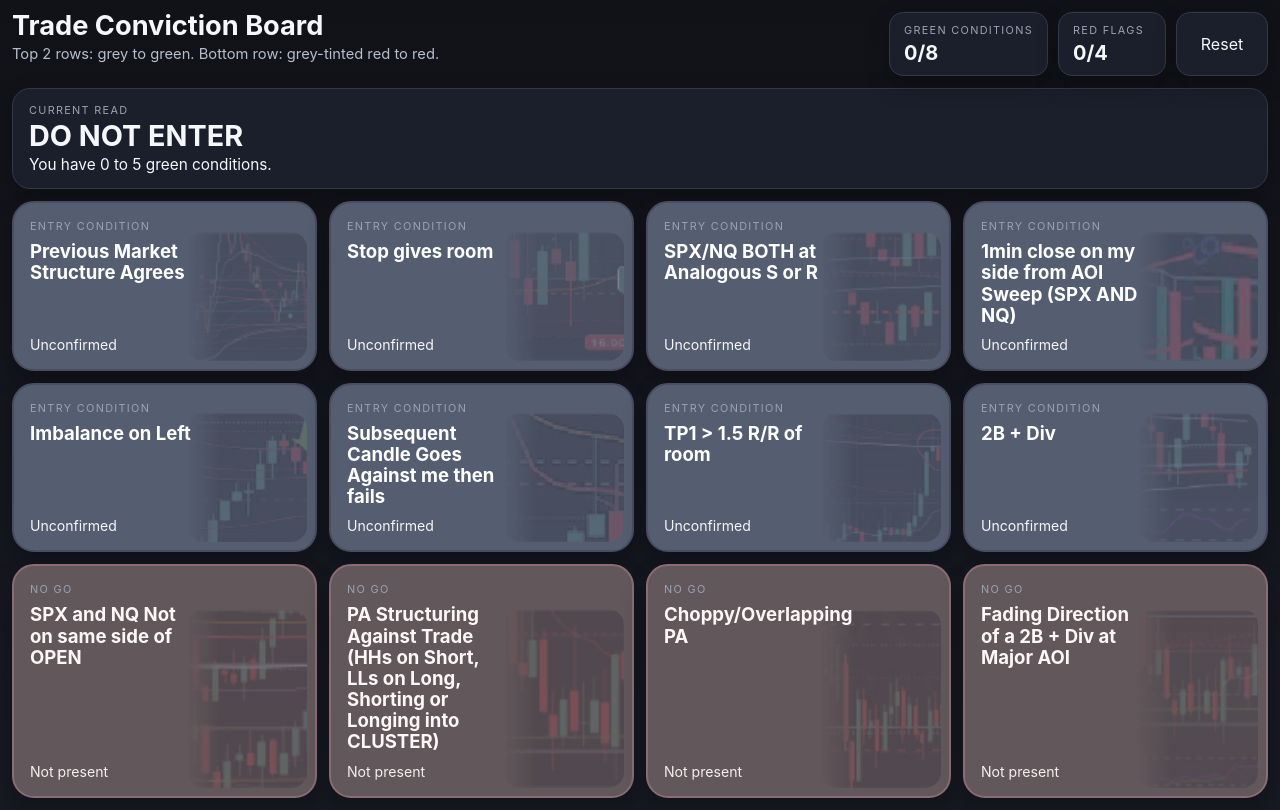
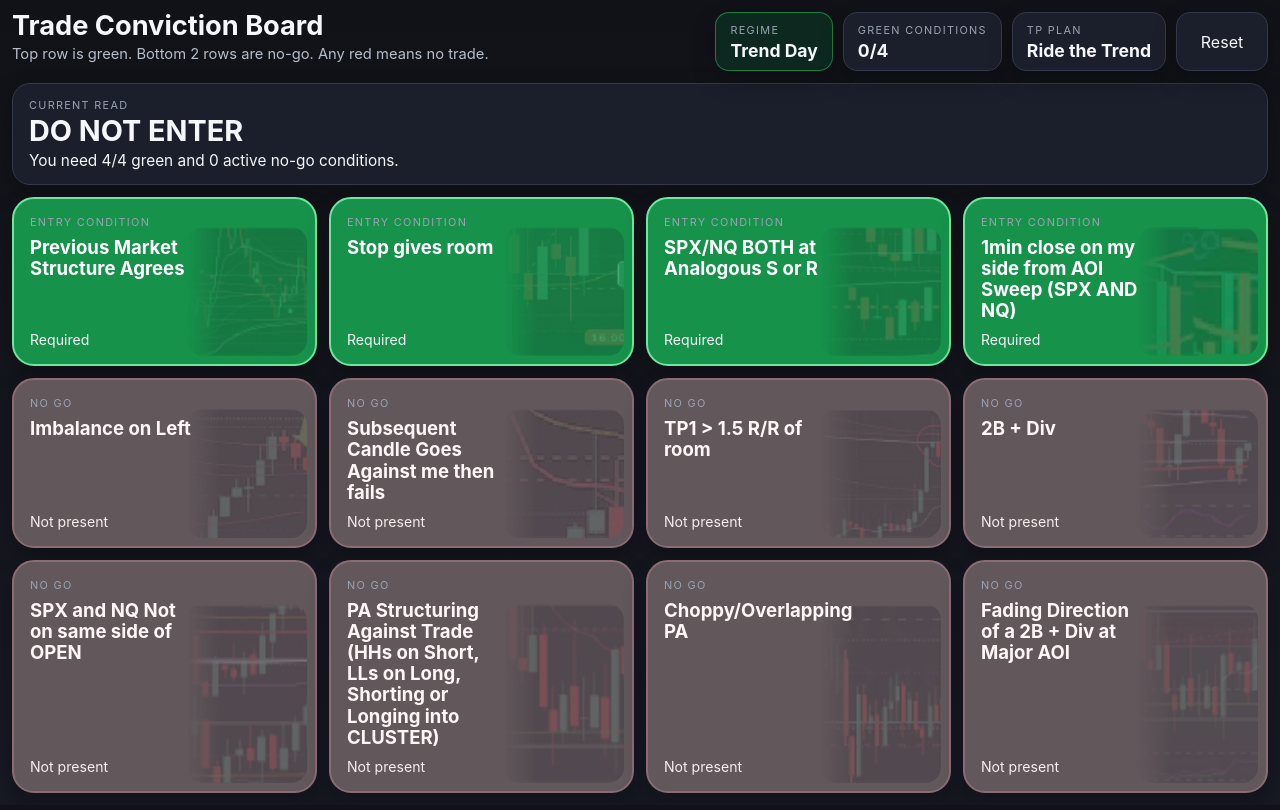
Before and after one commit to bboypkj/trade-checklist-app, a React (Vite) app: page / in a window 1280 px wide. Built offline with nearby package versions, Linux system fonts and the light colour scheme.

Commit message:
Add files via upload
Adding more No Go's, regime clicker, TP reminder

```diff
--- a/src/App.jsx
+++ b/src/App.jsx
@@ -1,14 +1,16 @@
 import React, { useMemo, useState } from 'react';
+
+const regimeOptions = ['Trend Day', 'Reversal Day', '2-Sided CHOP'];
 
 const defaultTiles = [
   { id: 1, label: 'Previous Market Structure Agrees', group: 'entry', state: 'neutral', image: '/MSagree.png' },
   { id: 2, label: 'Stop gives room', group: 'entry', state: 'neutral', image: '/stoproom.png' },
   { id: 3, label: 'SPX/NQ BOTH at Analogous S or R', group: 'entry', state: 'neutral', image: '/analogous.png' },
   { id: 4, label: '1min close on my side from AOI Sweep (SPX AND NQ)', group: 'entry', state: 'neutral', image: '/samesideclose.png' },
-  { id: 5, label: 'Imbalance on Left', group: 'entry', state: 'neutral', image: '/imbalance.png' },
-  { id: 6, label: 'Subsequent Candle Goes Against me then fails', group: 'entry', state: 'neutral', image: '/2ndpoke.png' },
-  { id: 7, label: 'TP1 > 1.5 R/R of room', group: 'entry', state: 'neutral', image: '/tp1room.png' },
-  { id: 8, label: '2B + Div', group: 'entry', state: 'neutral', image: '/2b.png' },
+  { id: 5, label: 'Imbalance on Left', group: 'nogo', state: 'neutral', image: '/imbalance.png' },
+  { id: 6, label: 'Subsequent Candle Goes Against me then fails', group: 'nogo', state: 'neutral', image: '/2ndpoke.png' },
+  { id: 7, label: 'TP1 > 1.5 R/R of room', group: 'nogo', state: 'neutral', image: '/tp1room.png' },
+  { id: 8, label: '2B + Div', group: 'nogo', state: 'neutral', image: '/2b.png' },
   { id: 9, label: 'SPX and NQ Not on same side of OPEN', group: 'nogo', state: 'neutral', image: '/NGsameside.png' },
   { id: 10, label: 'PA Structuring Against Trade (HHs on Short, LLs on Long, Shorting or Longing into CLUSTER)', group: 'nogo', state: 'neutral', image: '/NGStructure.png' },
   { id: 11, label: 'Choppy/Overlapping PA', group: 'nogo', state: 'neutral', image: '/NGchop.png' },
@@ -19,40 +21,46 @@ function getNextState(tile) {
   return tile.state === 'neutral' ? 'active' : 'neutral';
 }
 
-function getOverallStatus(greenCount, redCount) {
+function getOverallStatus(greenCount, redCount, regime) {
   if (redCount > 0) {
     return {
       title: 'NO GO',
-      subtitle: 'At least one hard blocker is active.',
+      subtitle: 'At least one no-go condition is active.',
       className: 'status-card status-red',
     };
   }
 
-  if (greenCount === 8) {
+  if (greenCount === 4) {
     return {
       title: 'A+',
-      subtitle: 'All 8 entry conditions are confirmed.',
+      subtitle: `${regime} confirmed: all 4 entry conditions are on.`,
       className: 'status-card status-emerald',
-    };
-  }
-
-  if (greenCount >= 6) {
-    return {
-      title: 'A',
-      subtitle: 'You have 6 or more conditions confirmed.',
-      className: 'status-card status-green',
     };
   }
 
   return {
     title: 'DO NOT ENTER',
-    subtitle: 'You have 0 to 5 green conditions.',
+    subtitle: `You need 4/4 green and 0 active no-go conditions.`,
     className: 'status-card status-neutral',
   };
 }
 
+function getTpPlan(regime) {
+  return regime === '2-Sided CHOP' ? 'Conservative' : 'Ride the Trend';
+}
+
+function getRegimeCardClass(regime) {
+  if (regime === 'Trend Day') return 'pill-card pill-button regime-trend';
+  if (regime === 'Reversal Day') return 'pill-card pill-button regime-reversal';
+  return 'pill-card pill-button regime-chop';
+}
+
 export default function App() {
   const [tiles, setTiles] = useState(defaultTiles);
+  const [regimeIndex, setRegimeIndex] = useState(0);
+
+  const regime = regimeOptions[regimeIndex];
+  const tpPlan = getTpPlan(regime);
 
   const greenCount = useMemo(
     () => tiles.filter((tile) => tile.group === 'entry' && tile.state === 'active').length,
@@ -64,7 +72,10 @@ export default function App() {
     [tiles]
   );
 
-  const status = useMemo(() => getOverallStatus(greenCount, redCount), [greenCount, redCount]);
+  const status = useMemo(
+    () => getOverallStatus(greenCount, redCount, regime),
+    [greenCount, redCount, regime]
+  );
 
   const toggleTile = (id) => {
     setTiles((prev) =>
@@ -72,7 +83,14 @@ export default function App() {
     );
   };
 
-  const resetTiles = () => setTiles(defaultTiles);
+  const cycleRegime = () => {
+    setRegimeIndex((prev) => (prev + 1) % regimeOptions.length);
+  };
+
+  const resetTiles = () => {
+    setTiles(defaultTiles);
+    setRegimeIndex(0);
+  };
 
   return (
     <div className="app-shell">
@@ -80,16 +98,20 @@ export default function App() {
         <header className="topbar">
           <div>
             <h1>Trade Conviction Board</h1>
-            <p>Top 2 rows: grey to green. Bottom row: grey-tinted red to red.</p>
+            <p>Top row is green. Bottom 2 rows are no-go. Any red means no trade.</p>
           </div>
           <div className="topbar-right">
-            <div className="pill-card">
+            <button type="button" className={getRegimeCardClass(regime)} onClick={cycleRegime}>
+              <span className="pill-label">Regime</span>
+              <strong>{regime}</strong>
+            </button>
+            <div className="pill-card pill-card-wide">
               <span className="pill-label">Green Conditions</span>
-              <strong>{greenCount}/8</strong>
+              <strong>{greenCount}/4</strong>
             </div>
-            <div className="pill-card">
-              <span className="pill-label">Red Flags</span>
-              <strong>{redCount}/4</strong>
+            <div className="pill-card pill-card-wide">
+              <span className="pill-label">TP Plan</span>
+              <strong>{tpPlan}</strong>
             </div>
             <button className="reset-button" onClick={resetTiles}>
               Reset
@@ -132,7 +154,7 @@ export default function App() {
                     {isEntry
                       ? tile.state === 'active'
                         ? 'Confirmed'
-                        : 'Unconfirmed'
+                        : 'Required'
                       : tile.state === 'active'
                         ? 'Active blocker'
                         : 'Not present'}
--- a/src/styles.css
+++ b/src/styles.css
@@ -79,7 +79,38 @@ button {
 }
 
 .pill-card strong {
-  font-size: 1.25rem;
+  font-size: 1.1rem;
+  line-height: 1.1;
+}
+
+.pill-card-wide {
+  min-width: 124px;
+}
+
+.pill-button {
+  color: #f5f7fb;
+  cursor: pointer;
+  text-align: left;
+}
+
+.pill-button:hover,
+.reset-button:hover {
+  background: #252a38;
+}
+
+.regime-trend {
+  border-color: rgba(34, 197, 94, 0.55);
+  background: rgba(5, 87, 52, 0.32);
+}
+
+.regime-reversal {
+  border-color: rgba(59, 130, 246, 0.55);
+  background: rgba(30, 64, 175, 0.28);
+}
+
+.regime-chop {
+  border-color: rgba(245, 158, 11, 0.55);
+  background: rgba(146, 64, 14, 0.3);
 }
 
 .pill-label,
@@ -95,10 +126,6 @@ button {
   color: #f5f7fb;
   cursor: pointer;
   min-width: 92px;
-}
-
-.reset-button:hover {
-  background: #252a38;
 }
 
 .status-card {
@@ -123,12 +150,6 @@ button {
 .status-neutral {
   background: #1b1f2b;
   color: #f5f7fb;
-}
-
-.status-green {
-  background: rgba(5, 87, 52, 0.45);
-  border-color: rgba(34, 197, 94, 0.65);
-  color: #d8ffe5;
 }
 
 .status-emerald {
@@ -175,7 +196,8 @@ button {
 }
 
 .tile-neutral {
-  background: #555d70;
+  background: #16924b;
+  border-color: #6fe6a2;
   color: #ffffff;
 }
 
@@ -186,8 +208,8 @@ button {
 }
 
 .entry-active {
-  background: #16924b;
-  border-color: #6fe6a2;
+  background: #25b95e;
+  border-color: #abf5c8;
   color: #ffffff;
 }
 
@@ -271,7 +293,7 @@ button {
   }
 
   .pill-card strong {
-    font-size: 1.1rem;
+    font-size: 0.98rem;
   }
 
   .status-card {
```
